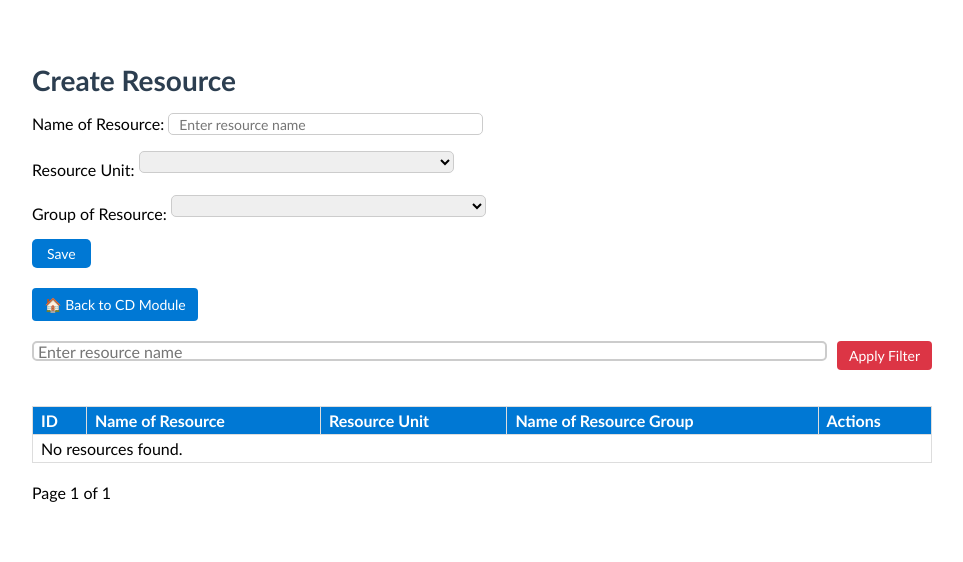
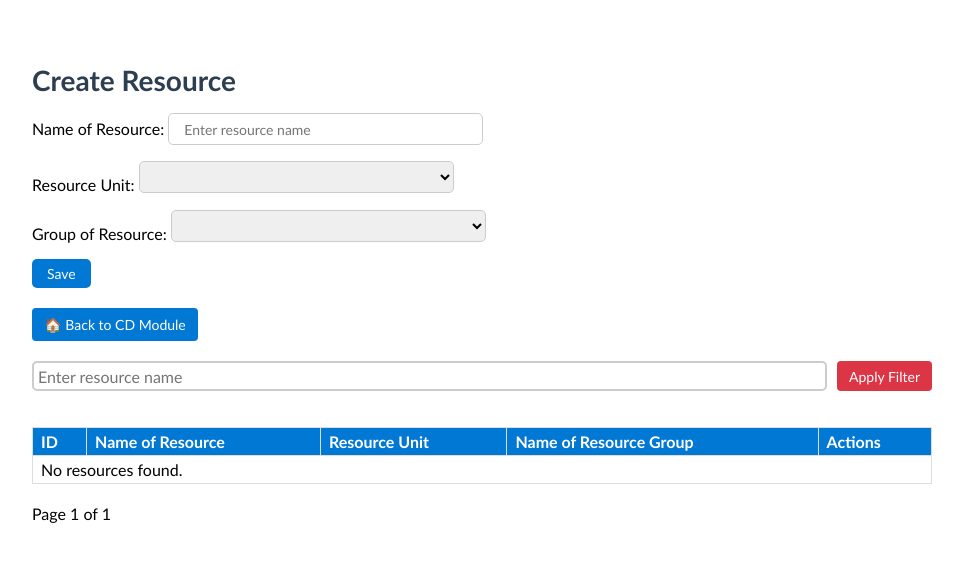
Before and after one commit to JAHANGIR-500/WEB-APP, a Django app: page /construction-department/resource/ in a window 1280 px wide. Shown: the top 562 px of the page, without its empty margins (158-1121 px from the left). Run offline with Django 5.2, Linux system fonts and the light colour scheme; data that the repository does not hold is empty.

Commit message:
Your update message

```diff
--- a/resource/templates/resource/resource_fl.html
+++ b/resource/templates/resource/resource_fl.html
@@ -19,17 +19,15 @@
   }
 
   input, select {
-    padding: 10px;
+    padding: 15px;
     font-size: 14px;
     border: 1px solid #ccc;
     border-radius: 5px;
     outline: none;
     width: 35%;
-    height: 20px; /* You can increase or decrease this value */
+    height: 30px; /* You can increase or decrease this value */
 
   }
-
-
 
   input:focus, select:focus {
     border-color: #0078D4;
```
